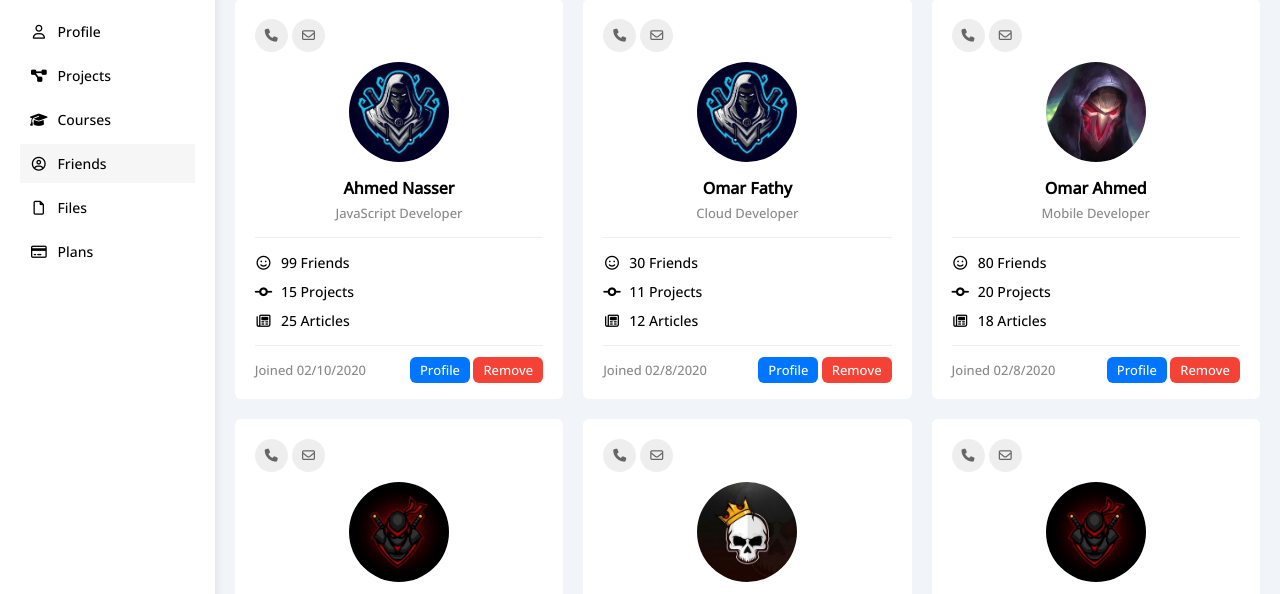
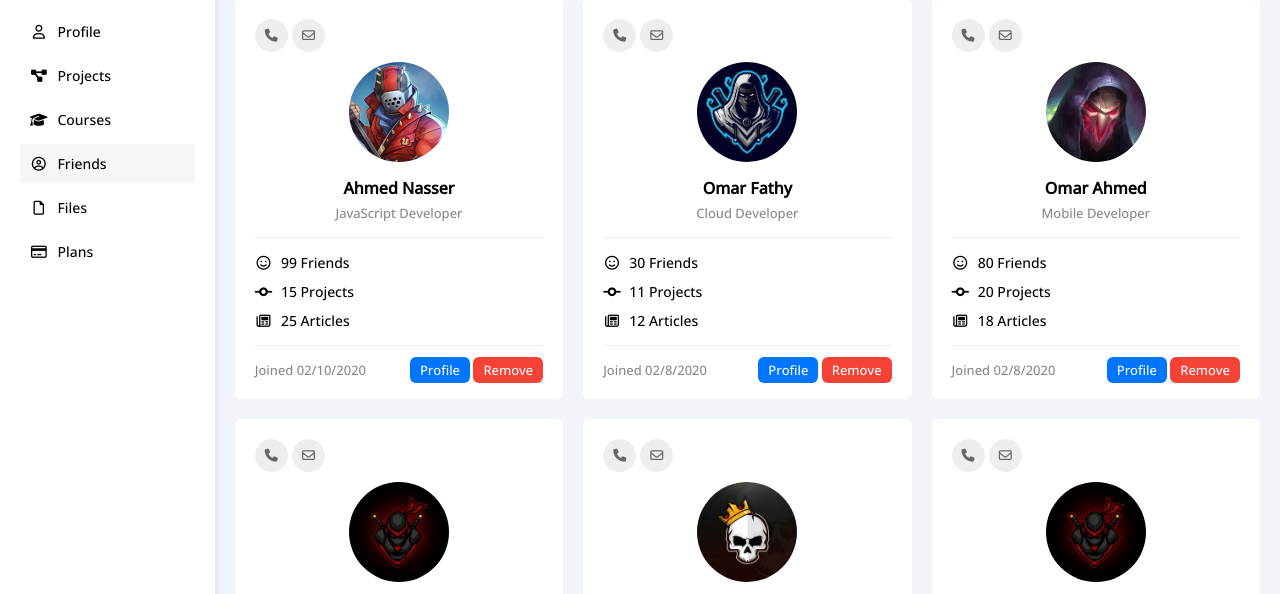
Before and after one commit to Mennatallah-Gamal/HTML_And_CSS_Template_Four, a plain HTML site: page friends.html in a window 1280 px wide. Shown: the part 171-765 px from the top of the page. Drawn offline with nearby package versions, Linux system fonts and the light colour scheme.

Commit message:
Update friends.html

```diff
--- a/friends.html
+++ b/friends.html
@@ -93,7 +93,7 @@
                         <i class="fa-regular fa-envelope"></i>
                     </div>
                     <div class="txt-c">
-                        <img class="mt-10 mb-10" src="Images/friend-02.jpg" alt>
+                        <img class="mt-10 mb-10" src="Images/friend-01.jpg" alt>
                         <h4 class="m-0">Ahmed Nasser</h4>
                         <p class="c-gray fs-13 mt-5 mb-0">JavaScript Developer</p>
                     </div>
```
